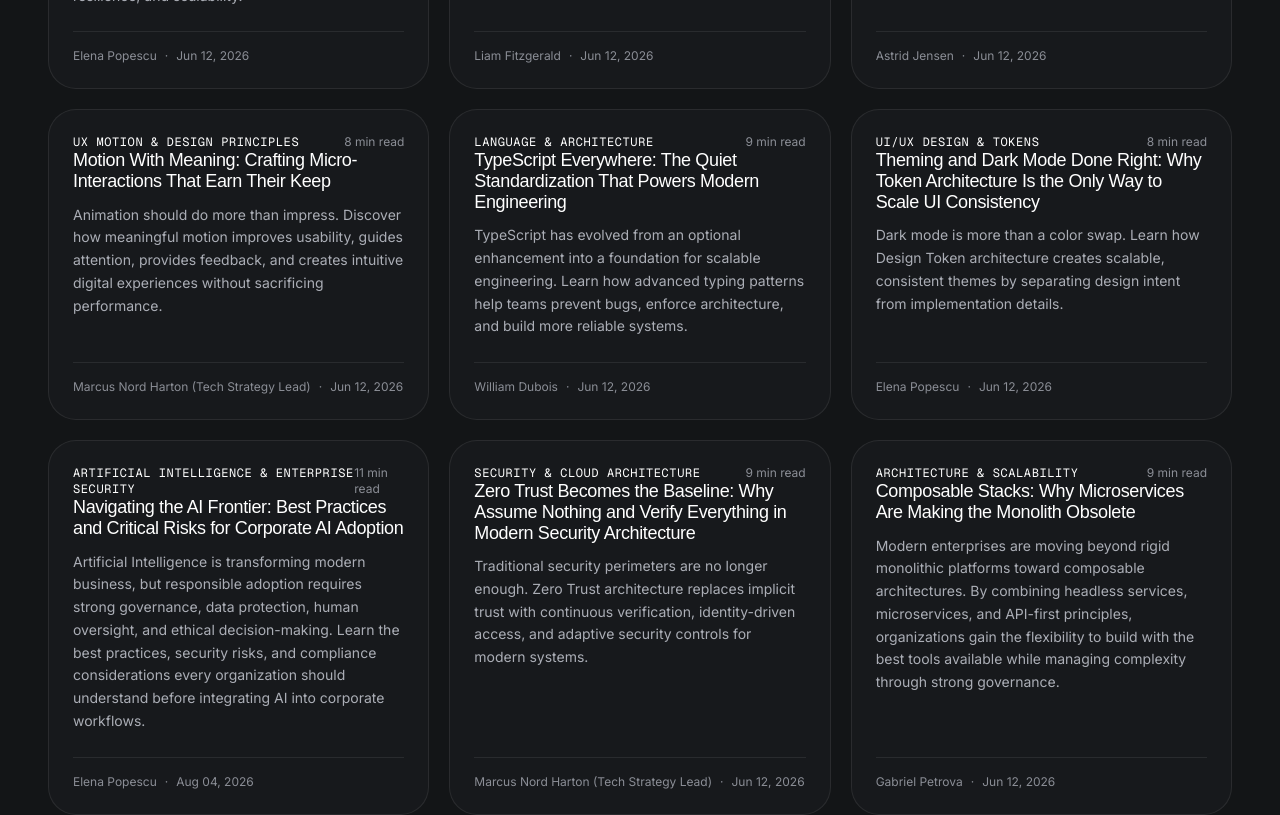
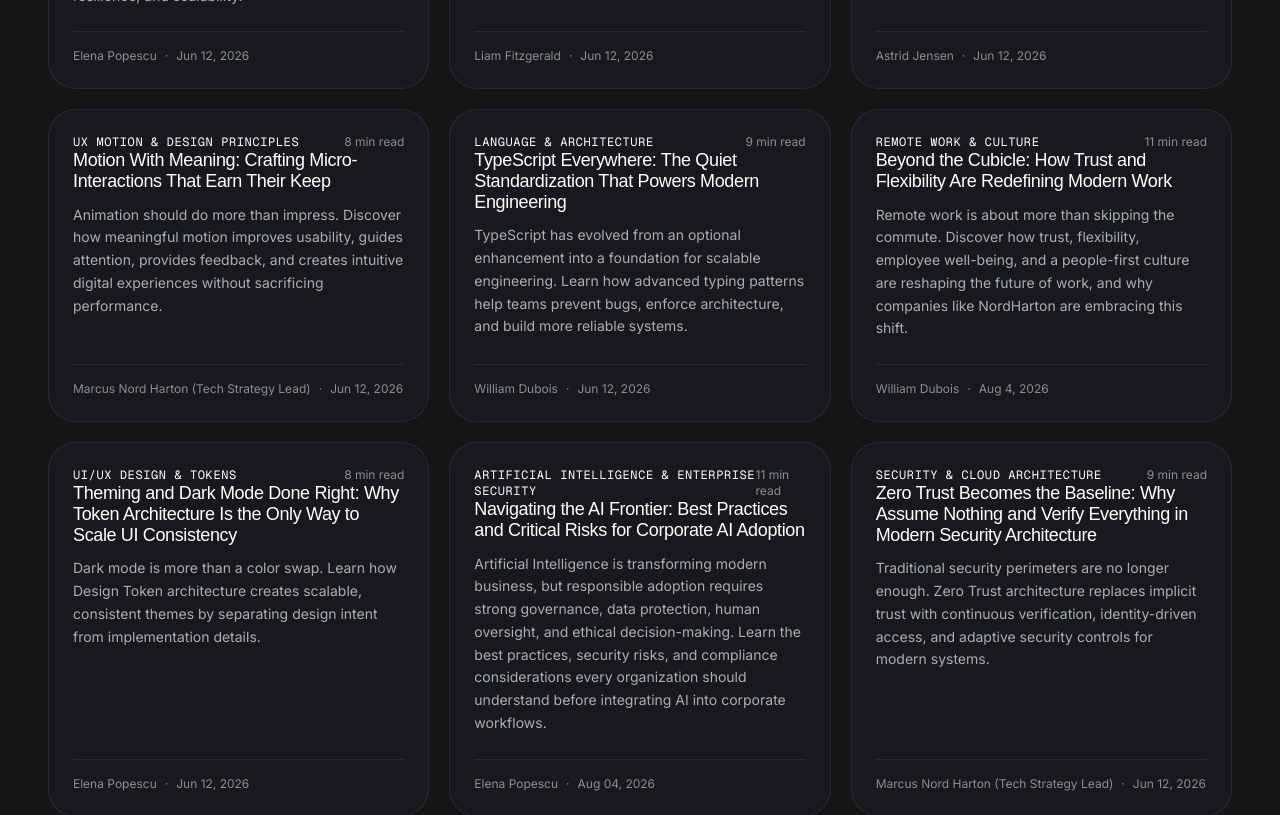
Before and after one commit to Dominus-gif/NHG, a Next.js app: page /posts in a window 1280 px wide. Shown: the part 1580-2395 px from the top of the page. Built offline with nearby package versions, Linux system fonts and the light colour scheme; no server answers; a web font is replaced by a local one.

Commit message:
Article updated

```diff
--- a/src/content/posts.ts
+++ b/src/content/posts.ts
@@ -357,6 +357,59 @@ export const posts: Post[] = [
     "TypeScript's long-term value is not limited to preventing bugs. Its real strength is introducing structure, clarity, and shared understanding into increasingly complex software systems. By mastering generics, advanced type modeling, API contracts, and domain-driven design patterns, engineering teams can transform TypeScript from a programming language feature into a strategic foundation for building reliable, scalable applications."
   ],
 },
+{
+  slug: "beyond-the-cubicle-how-trust-and-flexibility-are-redefining-modern-work",
+  title: "Beyond the Cubicle: How Trust and Flexibility Are Redefining Modern Work",
+  excerpt:
+    "Remote work is about more than skipping the commute. Discover how trust, flexibility, employee well-being, and a people-first culture are reshaping the future of work, and why companies like NordHarton are embracing this shift.",
+  tag: "Remote Work & Culture",
+  date: "Aug 4, 2026",
+  readTime: "11 min read",
+  author: "William Dubois",
+  body: [
+    "For decades, success was measured by how often people showed up to an office. A long commute, fixed working hours, and a desk inside a corporate building became symbols of dedication and ambition. Many professionals accepted this routine because it was considered the only path to career growth. Today, that belief is steadily changing.",
+
+    "The workplace has evolved dramatically over the last few years. Businesses have discovered that great work doesn't happen because employees share the same office—it happens when talented people are given the trust, resources, and flexibility to do their best work. Remote work is no longer a temporary trend; it has become a long-term shift in how successful organizations operate.",
+
+    "Companies like NordHarton have embraced this transformation by building a location-free culture that prioritizes people over physical presence. Instead of asking where employees work, the focus is placed on how they collaborate, solve problems, and deliver meaningful results. That simple change in perspective creates a healthier and more productive work environment for everyone involved.",
+
+    "One of the biggest misconceptions about traditional workplaces is that visibility equals productivity. Sitting at a desk for eight hours doesn't automatically produce better ideas or better results. In reality, lengthy commutes, constant interruptions, and unnecessary meetings often drain energy before meaningful work even begins.",
+
+    "Modern organizations are beginning to recognize that productivity isn't measured by attendance—it's measured by outcomes. When employees are trusted to manage their responsibilities, they naturally become more accountable, more engaged, and more invested in the quality of their work. Trust encourages ownership, and ownership consistently leads to stronger performance.",
+
+    "At NordHarton, flexibility isn't treated as a special benefit reserved for a select few. It's part of the company's culture. The belief is simple: people perform better when they have the freedom to build work around their lives instead of forcing their lives to revolve around work. That philosophy has helped create an environment where both employees and the business continue to grow together.",
+
+    "Remote work is often associated with one obvious advantage—no daily commute—but its benefits go much further than that. It influences mental health, financial well-being, family relationships, and long-term career development in ways that many professionals don't fully appreciate until they experience it firsthand.",
+
+    "Some of the biggest advantages of remote work include:",
+
+    "Better Mental Health and Lower Stress\n\nWithout spending hours in traffic or dealing with the pressure of a busy office environment every day, employees often experience lower stress levels and improved mental clarity. More energy can be directed toward creative thinking, problem-solving, and meaningful work instead of recovering from unnecessary exhaustion.",
+
+    "Greater Financial Flexibility\n\nWorking remotely gives people more freedom to choose where they live based on lifestyle rather than office location. Reduced commuting expenses, lower transportation costs, and greater control over living arrangements can significantly improve financial stability over time.",
+
+    "Stronger Work-Life Balance\n\nOne of the most valuable aspects of remote work is the ability to be present for life's important moments. Whether it's attending a child's school event, taking care of family responsibilities, or simply enjoying dinner without rushing through traffic, flexibility allows work to fit more naturally into everyday life.",
+
+    "Access to Global Opportunities\n\nLocation is no longer a limitation. Professionals can collaborate with talented people across different countries, industries, and cultures while gaining valuable international experience. This exposure builds stronger communication skills, broader perspectives, and greater adaptability.",
+
+    "Continuous Learning and Career Growth\n\nRemote teams often rely on documentation, knowledge sharing, and digital collaboration tools. These habits encourage continuous learning and help employees develop technical, communication, and leadership skills much faster than in many traditional environments.",
+
+    "Flexibility alone, however, doesn't create a successful remote workplace. Strong communication, mutual respect, and clear expectations are what make distributed teams thrive. The best remote organizations invest in processes that help employees stay connected while still respecting their personal time.",
+
+    "That's another area where NordHarton has intentionally built its culture. Rather than encouraging an 'always online' mentality, the company emphasizes healthy boundaries, thoughtful collaboration, and sustainable productivity. Employees are encouraged to disconnect after work, take care of their well-being, and return with the focus and energy needed to perform at their best.",
+
+    "Mental wellness has also become an essential part of building high-performing teams. Creative thinking, innovation, and effective decision-making all depend on having the mental space to focus. Organizations that actively support employee well-being often see stronger collaboration, lower burnout, and better long-term retention because people genuinely feel valued rather than simply managed.",
+
+    "Another important advantage of flexible work is trust. When companies stop measuring performance by office attendance and start measuring meaningful outcomes, they create a culture where employees take greater ownership of their responsibilities. Accountability becomes something people choose rather than something constantly monitored.",
+
+    "This shift benefits businesses just as much as employees. Organizations gain access to a wider talent pool, improve retention, reduce operational costs, and build diverse teams capable of serving customers across different regions and time zones. Employees, meanwhile, gain greater flexibility without sacrificing career progression or professional development.",
+
+    "The future of work isn't about choosing between the office and home. It's about creating environments where people can consistently do their best work while maintaining healthy, fulfilling lives outside of their careers. Every organization will approach this differently, but the companies that succeed will be those that place trust, flexibility, and employee well-being at the center of their culture.",
+
+    "NordHarton represents this new way of thinking. By embracing a location-free model and focusing on people instead of physical presence, the company demonstrates that exceptional teams can be built across cities, countries, and time zones. Success is no longer defined by where someone works—it is defined by the value they create, the relationships they build, and the balance they achieve in both their professional and personal lives.",
+
+    "As remote work continues to evolve, one thing has become increasingly clear: the future belongs to organizations that trust their people. Companies that empower employees with flexibility, invest in their well-being, and build cultures based on accountability rather than attendance won't just attract better talent—they'll build stronger, more resilient businesses for years to come."
+  ],
+},
   {
   slug: "theming-dark-mode-done-right",
   title: "Theming and Dark Mode Done Right: Why Token Architecture Is the Only Way to Scale UI Consistency",
```
